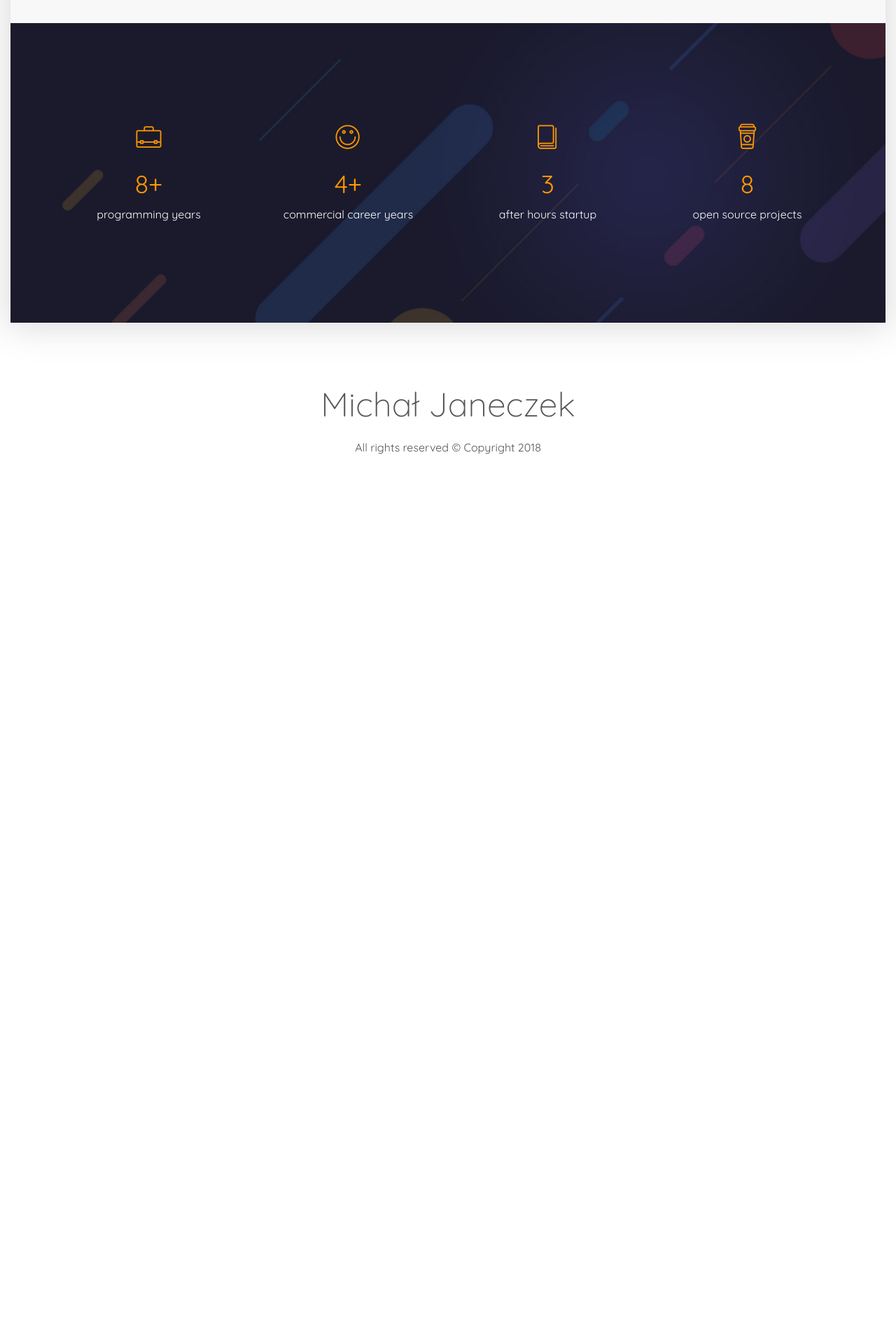
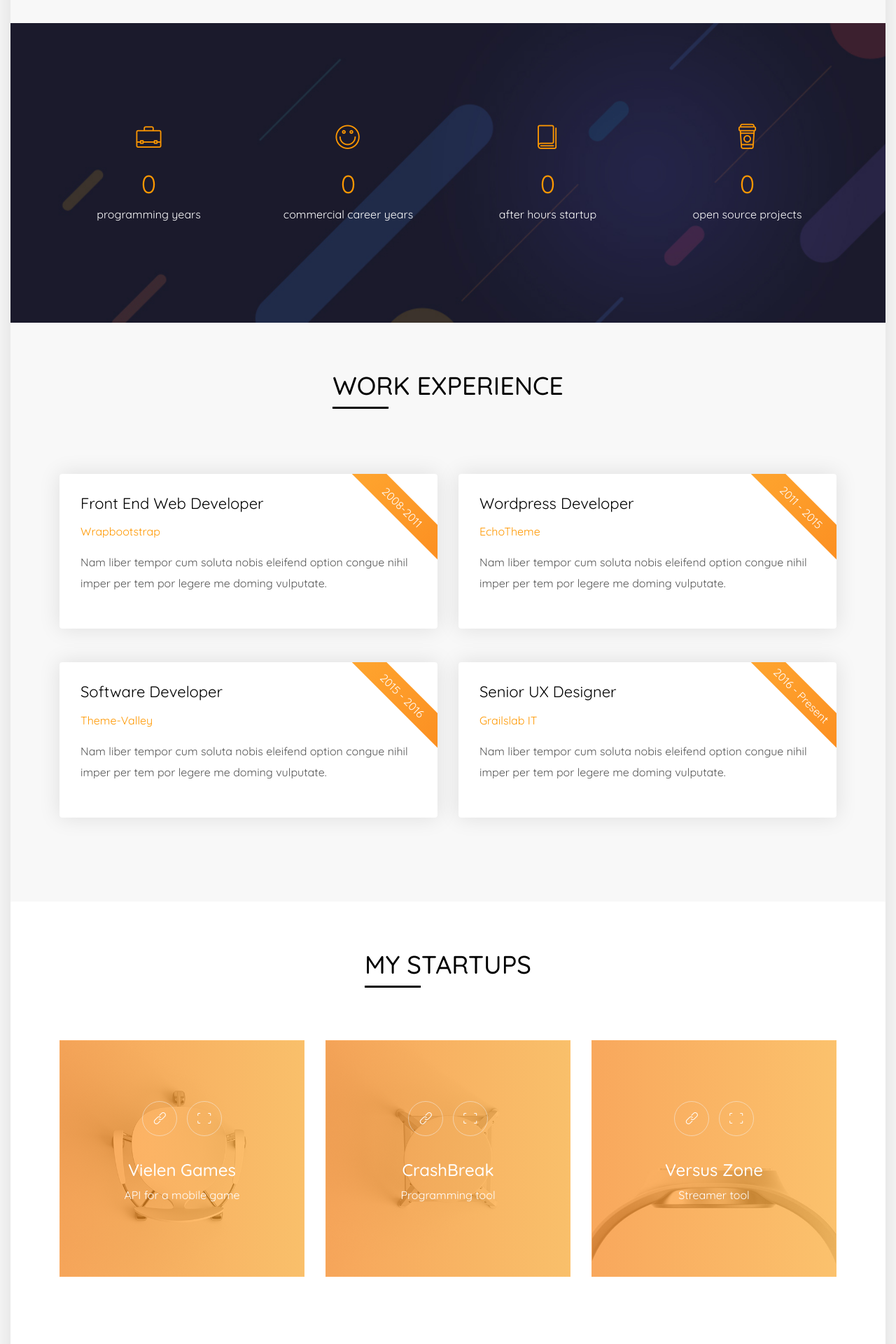
Before and after one commit to mjaneczek/mjaneczek.github.io, a Jekyll site: the page built from index.html, in a window 1280 px wide. Shown: the part 1818-3738 px from the top of the page at 70% size. Built offline with Jekyll 4.4.1, drawn with Linux system fonts in a browser that asks for light colours; before the commit the page ends 2582 px from its top, so only the background shows below that; some of the changed text lies outside the part shown.

Commit message:
Career, startups, testimonials sections

```diff
--- /dev/null
+++ b/_includes/career.html
@@ -0,0 +1,53 @@
+<section class="work-experience bg-gray">
+  <div class="container">
+    <div class="row">
+      <div class="col-sm-12 text-center">
+        <h2 class="section-title">work experience</h2>
+      </div>
+    </div>
+    <div class="row">
+      <div class="col-md-6 mt-5">
+        <div class="work-exp-block">
+          <h4 class="block-title">Front End Web Developer</h4>
+          <h6 class="company-name color-text">Wrapbootstrap</h6>
+          <div class="working-duration">
+            2008-2011
+          </div>
+          <p>Nam liber tempor cum soluta nobis eleifend option congue nihil imper per tem por legere me doming vulputate.</p>
+        </div>
+      </div>
+      <div class="col-md-6 mt-5">
+        <div class="work-exp-block">
+          <h4 class="block-title">Wordpress Developer</h4>
+          <h6 class="company-name color-text">EchoTheme</h6>
+          <div class="working-duration">
+            2011 - 2015
+          </div>
+          <p>Nam liber tempor cum soluta nobis eleifend option congue nihil imper per tem por legere me doming vulputate.</p>
+        </div>
+      </div>
+    </div>
+    <div class="row">
+      <div class="col-md-6 mt-5">
+        <div class="work-exp-block">
+          <h4 class="block-title">Software Developer</h4>
+          <h6 class="company-name color-text">Theme-Valley</h6>
+          <div class="working-duration">
+            2015 - 2016
+          </div>
+          <p>Nam liber tempor cum soluta nobis eleifend option congue nihil imper per tem por legere me doming vulputate.</p>
+        </div>
+      </div>
+      <div class="col-md-6 mt-5">
+        <div class="work-exp-block">
+          <h4 class="block-title">Senior UX Designer</h4>
+          <h6 class="company-name color-text">Grailslab IT</h6>
+          <div class="working-duration">
+            2016 - Present
+          </div>
+          <p>Nam liber tempor cum soluta nobis eleifend option congue nihil imper per tem por legere me doming vulputate.</p>
+        </div>
+      </div>
+    </div>
+  </div>
+</section>
--- /dev/null
+++ b/_includes/startups.html
@@ -0,0 +1,53 @@
+<section>
+  <div class="container">
+    <div class="row">
+      <div class="col-sm-12 text-center">
+        <h2 class="section-title">My Startups</h2>
+      </div>
+    </div>
+    <div class="row portfolio">
+      <div class="col-md-6 col-lg-4 portfolio-item cat1 cat5">
+        <div class="portfolio-block">
+          <img alt="" src="assets/img/portfolio/1.jpg">
+          <div class="portfolio-overlay">
+            <div class="portfolio-btn-action">
+              <a href="portfolio-details.html"><span class="lnr lnr-link"></span></a> <a class="popup-img" href="assets/img/portfolio/1.jpg"><span class="lnr lnr-frame-expand"></span></a>
+            </div>
+            <div class="portfolio-desc">
+              <h4>Vielen Games</h4>
+              <p>API for a mobile game</p>
+            </div>
+          </div>
+        </div>
+      </div>
+      <div class="col-md-6 col-lg-4 portfolio-item cat2 cat3">
+        <div class="portfolio-block">
+          <img alt="" src="assets/img/portfolio/2.jpg">
+          <div class="portfolio-overlay">
+            <div class="portfolio-btn-action">
+              <a href="portfolio-details.html"><span class="lnr lnr-link"></span></a> <a class="popup-img" href="assets/img/portfolio/2.jpg"><span class="lnr lnr-frame-expand"></span></a>
+            </div>
+            <div class="portfolio-desc">
+              <h4>CrashBreak</h4>
+              <p>Programming tool</p>
+            </div>
+          </div>
+        </div>
+      </div>
+      <div class="col-md-6 col-lg-4 portfolio-item cat1 cat2 cat5">
+        <div class="portfolio-block">
+          <img alt="" src="assets/img/portfolio/3.jpg">
+          <div class="portfolio-overlay">
+            <div class="portfolio-btn-action">
+              <a href="portfolio-details.html"><span class="lnr lnr-link"></span></a> <a class="popup-img" href="assets/img/portfolio/3.jpg"><span class="lnr lnr-frame-expand"></span></a>
+            </div>
+            <div class="portfolio-desc">
+              <h4>Versus Zone</h4>
+              <p>Streamer tool</p>
+            </div>
+          </div>
+        </div>
+      </div>
+    </div>
+  </div>
+</section>
--- /dev/null
+++ b/_includes/testimonials.html
@@ -0,0 +1,61 @@
+<section class="testimonials">
+  <div class="container">
+    <div class="row">
+      <div class="col-sm-12 text-center">
+        <h2 class="section-title">Testimonials</h2>
+      </div>
+    </div>
+    <div class="row">
+      <div class="quote-slides owl-carousel">
+        <div class="quote-item">
+          <div class="author-avatar"><img alt="" src="assets/img/author/1.jpg"></div>
+          <div class="quote-text">
+            <h4 class="author-name">Sultan Ahmed Jibon</h4>
+            <p class="author-profession">Software Developer</p>
+            <p>Nam liber tempor cum soluta nobis eleifend option congue nihil imper per tem por legere me doming vulputate. Nihil imper per tem.</p>
+          </div>
+        </div>
+        <div class="quote-item">
+          <div class="author-avatar"><img alt="" src="assets/img/author/2.jpg"></div>
+          <div class="quote-text">
+            <h4 class="author-name">Sultan Ahmed Jibon</h4>
+            <p class="author-profession">Software Developer</p>
+            <p>Nam liber tempor cum soluta nobis eleifend option congue nihil imper per tem por legere me doming vulputate. Nihil imper per tem.</p>
+          </div>
+        </div>
+        <div class="quote-item">
+          <div class="author-avatar"><img alt="" src="assets/img/author/1.jpg"></div>
+          <div class="quote-text">
+            <h4 class="author-name">Sultan Ahmed Jibon</h4>
+            <p class="author-profession">Software Developer</p>
+            <p>Nam liber tempor cum soluta nobis eleifend option congue nihil imper per tem por legere me doming vulputate. Nihil imper per tem.</p>
+          </div>
+        </div>
+        <div class="quote-item">
+          <div class="author-avatar"><img alt="" src="assets/img/author/2.jpg"></div>
+          <div class="quote-text">
+            <h4 class="author-name">Sultan Ahmed Jibon</h4>
+            <p class="author-profession">Software Developer</p>
+            <p>Nam liber tempor cum soluta nobis eleifend option congue nihil imper per tem por legere me doming vulputate. Nihil imper per tem.</p>
+          </div>
+        </div>
+        <div class="quote-item">
+          <div class="author-avatar"><img alt="" src="assets/img/author/1.jpg"></div>
+          <div class="quote-text">
+            <h4 class="author-name">Sultan Ahmed Jibon</h4>
+            <p class="author-profession">Software Developer</p>
+            <p>Nam liber tempor cum soluta nobis eleifend option congue nihil imper per tem por legere me doming vulputate. Nihil imper per tem.</p>
+          </div>
+        </div>
+        <div class="quote-item">
+          <div class="author-avatar"><img alt="" src="assets/img/author/2.jpg"></div>
+          <div class="quote-text">
+            <h4 class="author-name">Sultan Ahmed Jibon</h4>
+            <p class="author-profession">Software Developer</p>
+            <p>Nam liber tempor cum soluta nobis eleifend option congue nihil imper per tem por legere me doming vulputate. Nihil imper per tem.</p>
+          </div>
+        </div>
+      </div>
+    </div>
+  </div>
+</section>
--- a/_layouts/default.html
+++ b/_layouts/default.html
@@ -15,6 +15,21 @@
     <link href="assets/vendor/linearicons/style.css" rel="stylesheet">
     <link href="assets/vendor/magnific-popup/dist/magnific-popup.css" rel="stylesheet">
     <link href="assets/css/style.css" rel="stylesheet">
+
+    <script src="assets/vendor/jquery/dist/jquery.min.js"></script>
+    <script src="assets/js/tether.min.js"></script>
+    <script src="assets/vendor/bootstrap/dist/js/bootstrap.min.js"></script>
+    <script src="assets/vendor/bootstrap-validator/dist/validator.min.js"></script>
+    <script src="assets/vendor/typist/typist.js"></script>
+    <script src="assets/vendor/owl.carousel/dist/owl.carousel.min.js"></script>
+    <script src="assets/vendor/isotope/dist/isotope.pkgd.min.js"></script>
+    <script src="assets/vendor/magnific-popup/dist/jquery.magnific-popup.min.js"></script>
+    <script src="assets/vendor/matchHeight/dist/jquery.matchHeight-min.js"></script>
+    <script src="assets/vendor/wow/dist/wow.min.js"></script>
+    <script src="assets/js/imagesloaded.js"></script>
+    <script src="assets/js/smothscroll.js"></script>
+    <script src="assets/js/count.js"></script>
+    <script src="assets/js/theme.js"></script>
   </head>
   <body>
     {{ content }}
--- a/assets/css/style.css
+++ b/assets/css/style.css
@@ -921,20 +921,20 @@
 .portfolio-block {
   position: relative;
   margin-top: 30px; }
-  .portfolio-block:hover .portfolio-overlay {
+  .portfolio-block .portfolio-overlay {
     opacity: 1; }
-  .portfolio-block:hover .portfolio-desc {
+  .portfolio-block .portfolio-desc {
     margin-top: 30px;
     opacity: 1; }
 
 .portfolio-overlay {
-  background: -moz-linear-gradient(left, rgba(251, 136, 29, 0.9) 0%, rgba(255, 173, 52, 0.9) 100%);
+  background: -moz-linear-gradient(left, rgba(251, 136, 29, 0.7) 0%, rgba(255, 173, 52, 0.7) 100%);
   /* FF3.6-15 */
-  background: -webkit-linear-gradient(left, rgba(251, 136, 29, 0.9) 0%, rgba(255, 173, 52, 0.9) 100%);
+  background: -webkit-linear-gradient(left, rgba(251, 136, 29, 0.7) 0%, rgba(255, 173, 52, 0.7) 100%);
   /* Chrome10-25,Safari5.1-6 */
-  background: -webkit-gradient(linear, left top, right top, from(rgba(251, 136, 29, 0.9)), to(rgba(255, 173, 52, 0.9)));
-  background: -o-linear-gradient(left, rgba(251, 136, 29, 0.9) 0%, rgba(255, 173, 52, 0.9) 100%);
-  background: linear-gradient(to right, rgba(251, 136, 29, 0.9) 0%, rgba(255, 173, 52, 0.9) 100%);
+  background: -webkit-gradient(linear, left top, right top, from(rgba(251, 136, 29, 0.7)), to(rgba(255, 173, 52, 0.7)));
+  background: -o-linear-gradient(left, rgba(251, 136, 29, 0.7) 0%, rgba(255, 173, 52, 0.7) 100%);
+  background: linear-gradient(to right, rgba(251, 136, 29, 0.7) 0%, rgba(255, 173, 52, 0.7) 100%);
   /* W3C, IE10+, FF16+, Chrome26+, Opera12+, Safari7+ */
   filter: progid:DXImageTransform.Microsoft.gradient( startColorstr='rgba($top-color, $opacity)', endColorstr='rgba($top-color, $opacity)',GradientType=0 );
   /* IE6-9 */
--- a/index.html
+++ b/index.html
@@ -7,6 +7,9 @@
   {% include about.html %}
   {% include services.html %}
   {% include counters.html %}
+  {% include career.html %}
+  {% include startups.html %}
+  {% include testimonials.html %}
 </main>
 
 {% include footer.html %}
```
Also changed, not shown: assets/img/portfolio/4.jpg (deleted), assets/img/portfolio/5.jpg (deleted), assets/img/portfolio/6.jpg (deleted), assets/img/portfolio/7.jpg (deleted), assets/img/portfolio/l1.jpg (deleted), assets/img/portfolio/l2.jpg (deleted), assets/img/portfolio/l3.jpg (deleted).
